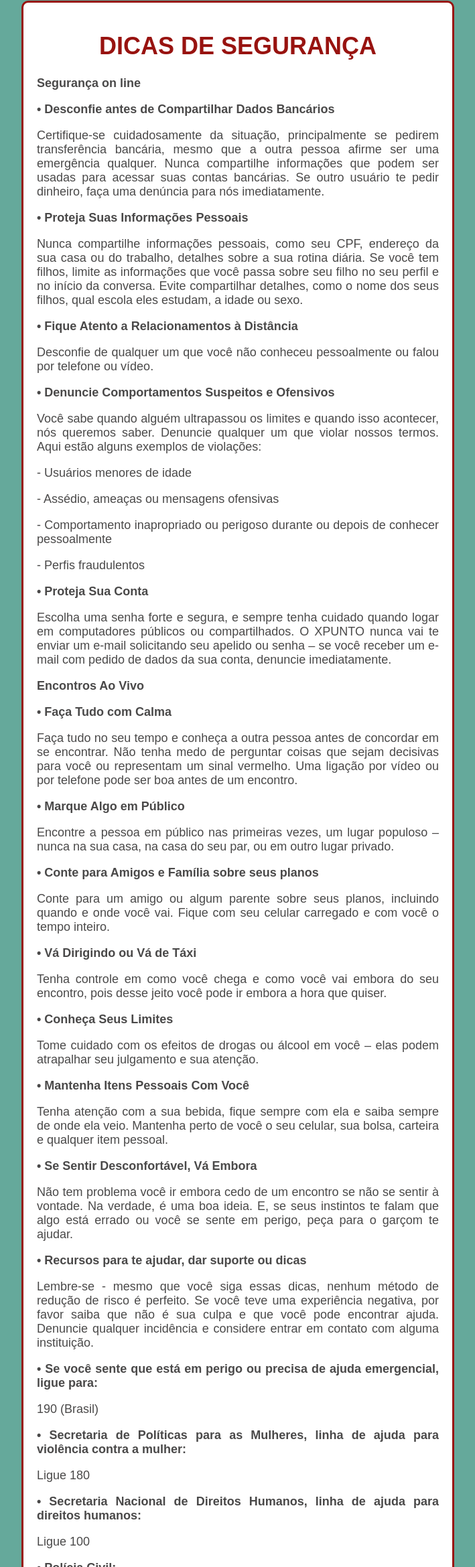
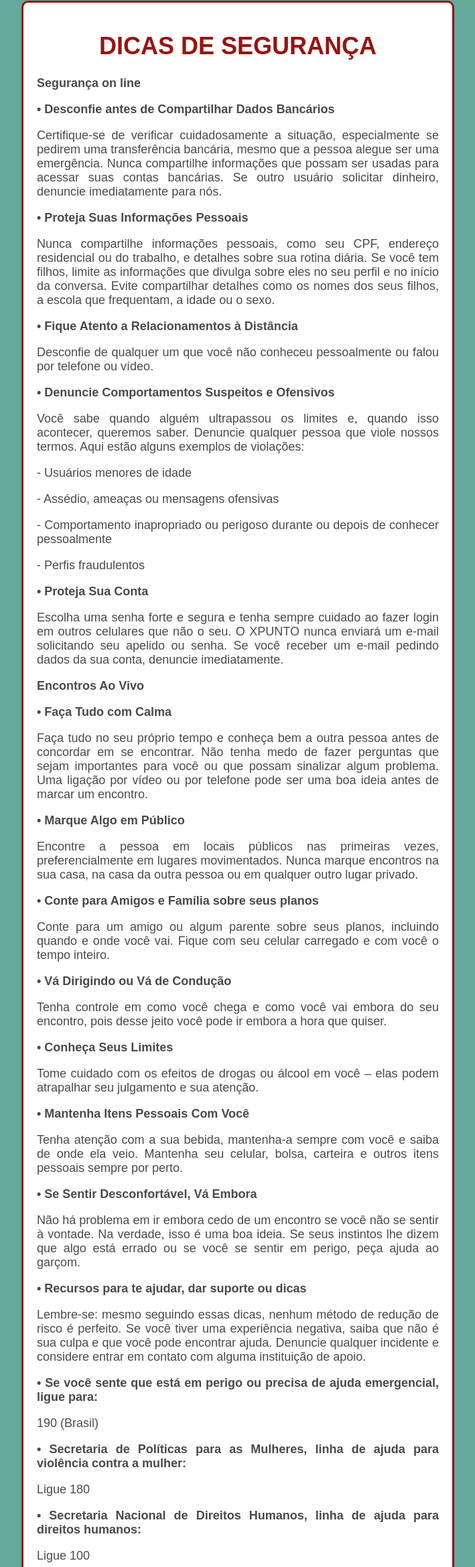
Before and after one commit to SergioDellErba/xpunto-dicas-seguranca, a plain HTML site: page index.html in a window 1280 px wide. Shown: the part 5-2345 px from the top of the page at 67% size, without its empty margins (284-993 px from the left). Drawn offline with Linux system fonts and the light colour scheme.

Commit message:
Dicas de segurança Whats

```diff
--- a/index.html
+++ b/index.html
@@ -54,18 +54,17 @@
 
         <strong>• Desconfie antes de Compartilhar Dados Bancários</strong>
         <p>
-            Certifique-se cuidadosamente da situação, principalmente se pedirem transferência bancária, mesmo que a outra pessoa afirme ser uma emergência qualquer. Nunca compartilhe informações que podem ser usadas para acessar suas contas bancárias. Se outro usuário te pedir dinheiro, faça uma denúncia para nós imediatamente.</p>
+            Certifique-se de verificar cuidadosamente a situação, especialmente se pedirem uma transferência bancária, mesmo que a pessoa alegue ser uma emergência. Nunca compartilhe informações que possam ser usadas para acessar suas contas bancárias. Se outro usuário solicitar dinheiro, denuncie imediatamente para nós.</p>
         <strong>•	Proteja Suas Informações Pessoais</strong>
         <p>
-            Nunca compartilhe informações pessoais, como seu CPF, endereço da sua casa ou do trabalho, detalhes sobre a sua rotina diária.
-            Se você tem filhos, limite as informações que você passa sobre seu filho no seu perfil e no início da conversa. Evite compartilhar detalhes, como o nome dos seus filhos, qual escola eles estudam, a idade ou sexo.
+            Nunca compartilhe informações pessoais, como seu CPF, endereço residencial ou do trabalho, e detalhes sobre sua rotina diária. Se você tem filhos, limite as informações que divulga sobre eles no seu perfil e no início da conversa. Evite compartilhar detalhes como os nomes dos seus filhos, a escola que frequentam, a idade ou o sexo.
         </p>
         <strong>•	Fique Atento a Relacionamentos à Distância</strong>
         <p>
             Desconfie de qualquer um que você não conheceu pessoalmente ou falou por telefone ou vídeo.</p>
         <strong>• Denuncie Comportamentos Suspeitos e Ofensivos</strong>
         <p>
-            Você sabe quando alguém ultrapassou os limites e quando isso acontecer, nós queremos saber. Denuncie qualquer um que violar nossos termos. Aqui estão alguns exemplos de violações:</p>
+            Você sabe quando alguém ultrapassou os limites e, quando isso acontecer, queremos saber. Denuncie qualquer pessoa que viole nossos termos. Aqui estão alguns exemplos de violações:</p>
 
         <p>-	Usuários menores de idade</p>
         <p>-	Assédio, ameaças ou mensagens ofensivas</p>
@@ -73,24 +72,24 @@
         <p>-	Perfis fraudulentos</p>
         <strong>•	Proteja Sua Conta</strong>
         <p>
-            Escolha uma senha forte e segura, e sempre tenha cuidado quando logar em computadores públicos ou compartilhados. O XPUNTO nunca vai te enviar um e-mail solicitando seu apelido ou senha – se você receber um e-mail com pedido de dados da sua conta, denuncie imediatamente.</p>
+            Escolha uma senha forte e segura e tenha sempre cuidado ao fazer login em outros celulares que não o seu. O XPUNTO nunca enviará um e-mail solicitando seu apelido ou senha. Se você receber um e-mail pedindo dados da sua conta, denuncie imediatamente.</p>
 
         <p>
             <strong>Encontros Ao Vivo</strong></p>
 
             <strong>•	Faça Tudo com Calma</strong>
         <p>
-            Faça tudo no seu tempo e conheça a outra pessoa antes de concordar em se encontrar. Não tenha medo de perguntar coisas que sejam decisivas para você ou representam um sinal vermelho. Uma ligação por vídeo ou por telefone pode ser boa antes de um encontro.</p>
+            Faça tudo no seu próprio tempo e conheça bem a outra pessoa antes de concordar em se encontrar. Não tenha medo de fazer perguntas que sejam importantes para você ou que possam sinalizar algum problema. Uma ligação por vídeo ou por telefone pode ser uma boa ideia antes de marcar um encontro.</p>
 
             <strong>•	Marque Algo em Público</strong>
         <p>
-            Encontre a pessoa em público nas primeiras vezes, um lugar populoso – nunca na sua casa, na casa do seu par, ou em outro lugar privado.</p>
+            Encontre a pessoa em locais públicos nas primeiras vezes, preferencialmente em lugares movimentados. Nunca marque encontros na sua casa, na casa da outra pessoa ou em qualquer outro lugar privado.</p>
 
             <strong>•	Conte para Amigos e Família sobre seus planos</strong>
         <p>
             Conte para um amigo ou algum parente sobre seus planos, incluindo quando e onde você vai. Fique com seu celular carregado e com você o tempo inteiro.</p>
 
-            <strong>•	Vá Dirigindo ou Vá de Táxi</strong>
+            <strong>•	Vá Dirigindo ou Vá de Condução</strong>
         <p>
             Tenha controle em como você chega e como você vai embora do seu encontro, pois desse jeito você pode ir embora a hora que quiser.</p>
 
@@ -100,15 +99,15 @@
 
             <strong>•	Mantenha Itens Pessoais Com Você</strong>
         <p>
-            Tenha atenção com a sua bebida, fique sempre com ela e saiba sempre de onde ela veio. Mantenha perto de você o seu celular, sua bolsa, carteira e qualquer item pessoal.</p>
+            Tenha atenção com a sua bebida, mantenha-a sempre com você e saiba de onde ela veio. Mantenha seu celular, bolsa, carteira e outros itens pessoais sempre por perto.</p>
 
             <strong>•	Se Sentir Desconfortável, Vá Embora</strong>
         <p>
-            Não tem problema você ir embora cedo de um encontro se não se sentir à vontade. Na verdade, é uma boa ideia. E, se seus instintos te falam que algo está errado ou você se sente em perigo, peça para o garçom te ajudar.</p>
+            Não há problema em ir embora cedo de um encontro se você não se sentir à vontade. Na verdade, isso é uma boa ideia. Se seus instintos lhe dizem que algo está errado ou se você se sentir em perigo, peça ajuda ao garçom.</p>
 
             <strong>• Recursos para te ajudar, dar suporte ou dicas</strong>
         <p>
-            Lembre-se - mesmo que você siga essas dicas, nenhum método de redução de risco é perfeito. Se você teve uma experiência negativa, por favor saiba que não é sua culpa e que você pode encontrar ajuda. Denuncie qualquer incidência e considere entrar em contato com alguma instituição.</p>
+            Lembre-se: mesmo seguindo essas dicas, nenhum método de redução de risco é perfeito. Se você tiver uma experiência negativa, saiba que não é sua culpa e que você pode encontrar ajuda. Denuncie qualquer incidente e considere entrar em contato com alguma instituição de apoio.</p>
 
             <strong>• Se você sente que está em perigo ou precisa de ajuda emergencial, ligue para:</strong> <p>190 (Brasil)</p>
 
```
